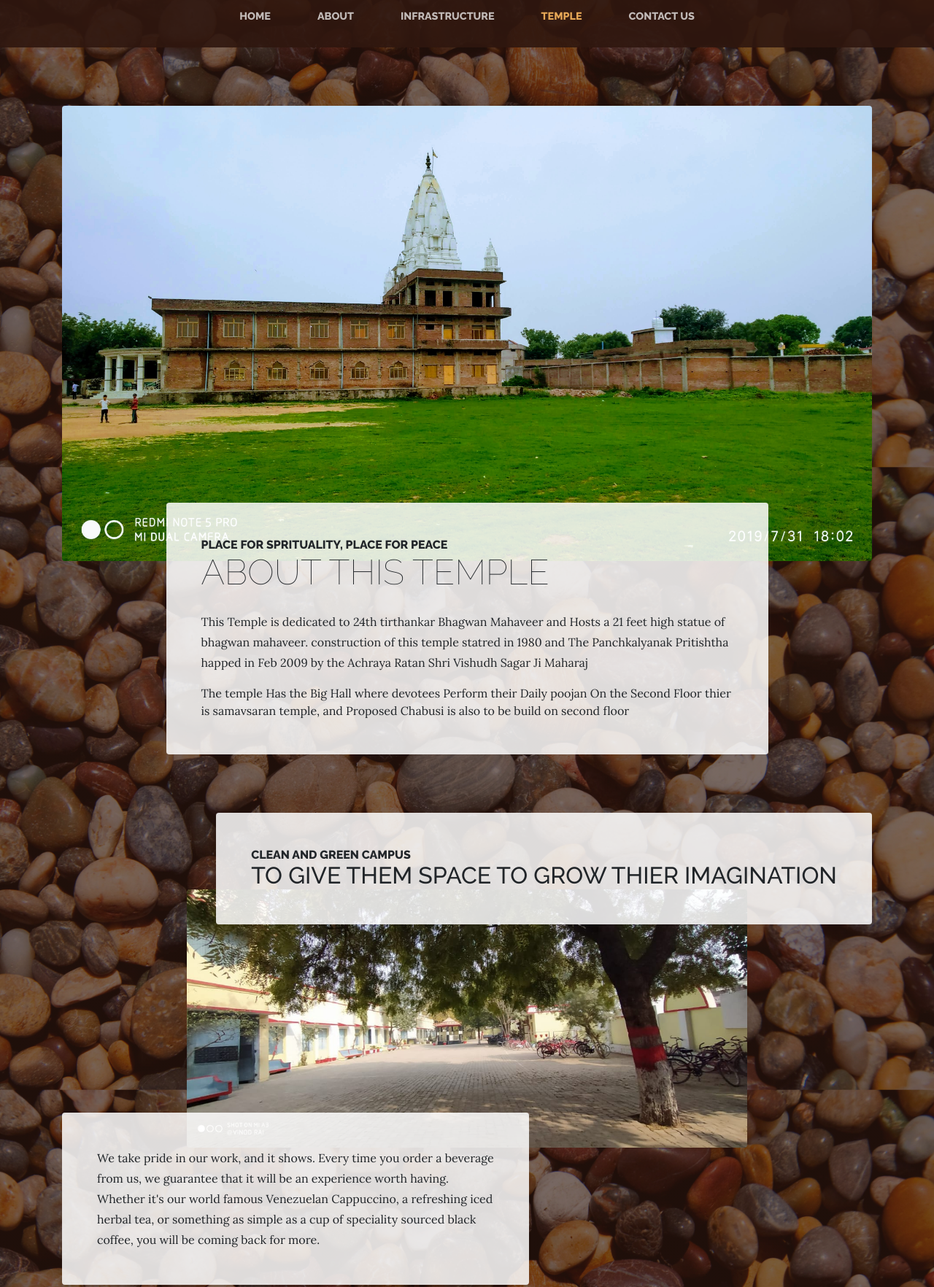
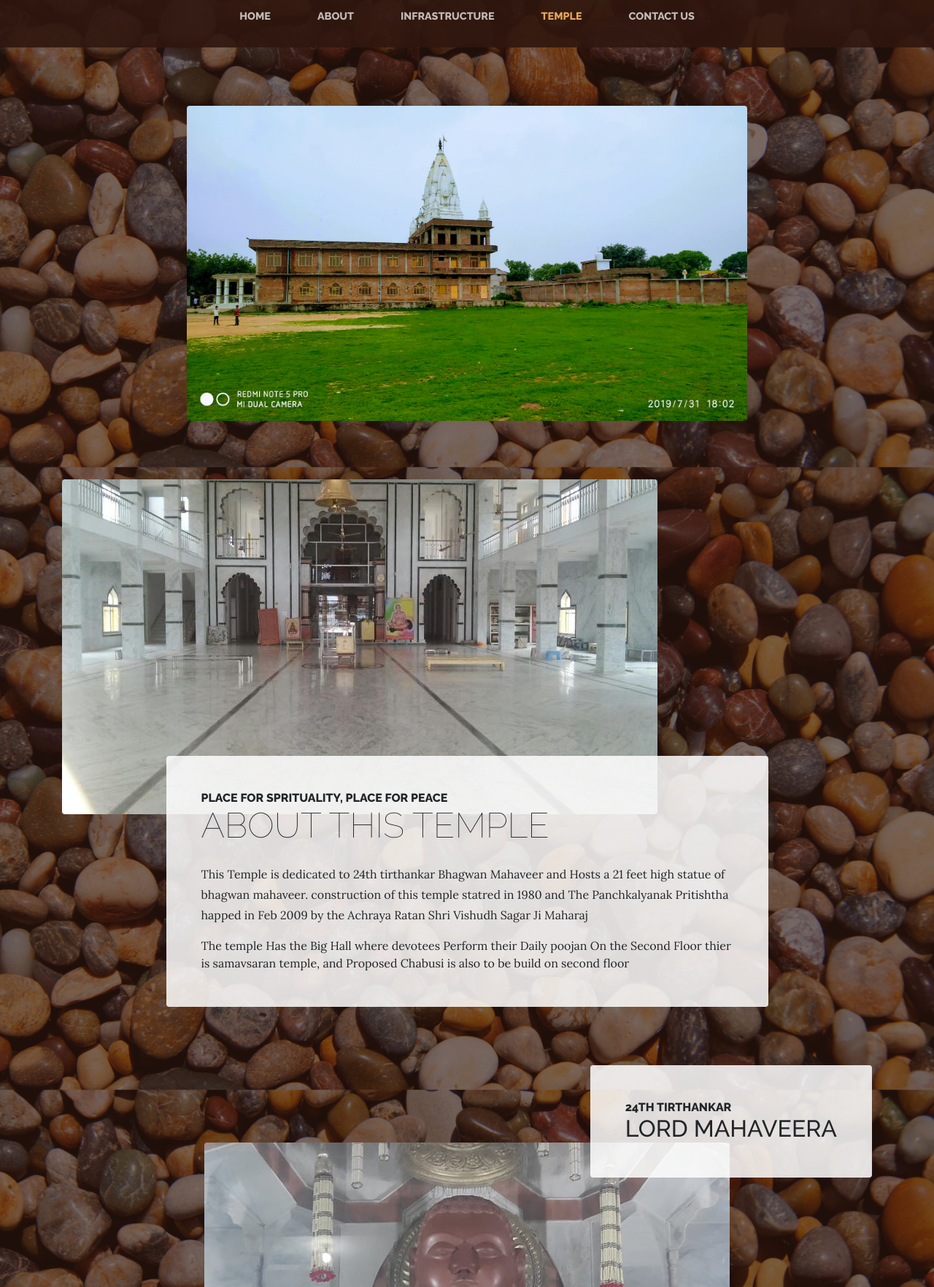
Before and after one commit to mnthnjain/bhagwan-mahaveer-baal-sanskar.github.io, a website: page temple.html in a window 1280 px wide. Shown: the part 213-1977 px from the top of the page at 73% size. Drawn offline with Linux system fonts and the light colour scheme.

Commit message:
added more information regarding

```diff
--- a/temple.html
+++ b/temple.html
@@ -71,9 +71,17 @@
     </div>
   </nav>
 
+  <section class="page-section">
+    <div class="container">
+      <div class="product-item">
+        <img class="product-item-img mx-auto d-flex rounded img-fluid mb-3 mb-lg-0" src="img/temple-2.jpg" alt="">
+      </div>
+    </div>
+  </section>
+
   <section class="page-section about-heading">
     <div class="container">
-      <img class="img-fluid rounded about-heading-img mb-3 mb-lg-0" src="img/temple-2.jpg" alt="">
+      <img class="img-fluid rounded about-heading-img mb-3 mb-lg-0" src="img/temple_hall.jpg" alt="">
       <div class="about-heading-content">
         <div class="row">
           <div class="col-xl-9 col-lg-10 mx-auto">
@@ -100,15 +108,15 @@
         <div class="product-item-title d-flex">
           <div class="bg-faded p-5 d-flex ml-auto rounded">
             <h2 class="section-heading mb-0">
-              <span class="section-heading-upper">Clean and Green Campus</span>
-              <span class="section-heading-middle">To give them space to grow thier imagination</span>
+              <span class="section-heading-upper">24th Tirthankar</span>
+              <span class="section-heading-middle">Lord Mahaveera</span>
             </h2>
           </div>
         </div>
-        <img class="product-item-img mx-auto d-flex rounded img-fluid mb-3 mb-lg-0" src="img/campus.jpeg" alt="">
+        <img class="product-item-img mx-auto d-flex rounded img-fluid mb-3 mb-lg-0" src="img/temple_pritama.jpeg" alt="">
         <div class="product-item-description d-flex mr-auto">
           <div class="bg-faded p-5 rounded">
-            <p class="mb-0">We take pride in our work, and it shows. Every time you order a beverage from us, we guarantee that it will be an experience worth having. Whether it's our world famous Venezuelan Cappuccino, a refreshing iced herbal tea, or something as simple as a cup of speciality sourced black coffee, you will be coming back for more.</p>
+            <p class="mb-0">Mulnayak Pritama, made of red stone of jaipur, Panchkalyanak Pritishtha was done by Acharya Ratna Vishudh Sagar Ji Maharaj</p>
           </div>
         </div>
       </div>
@@ -117,7 +125,7 @@
 
   <footer class="footer text-faded text-center py-5">
     <div class="container">
-      <p class="m-0 small">Copyright &copy; Your Website 2019</p>
+      <p class="m-0 small">Copyright &copy; MBSSCHOOL 2020 Your Website 2019</p>
     </div>
   </footer>
 
```
Also changed, not shown: about.html (+1 -1 lines), contact-us.html (+1 -1 lines), index.html (+1 -1 lines), infrastructure.html (+1 -1 lines), img/temple_hall.jpg (added), img/temple_pritama.jpeg (added).
